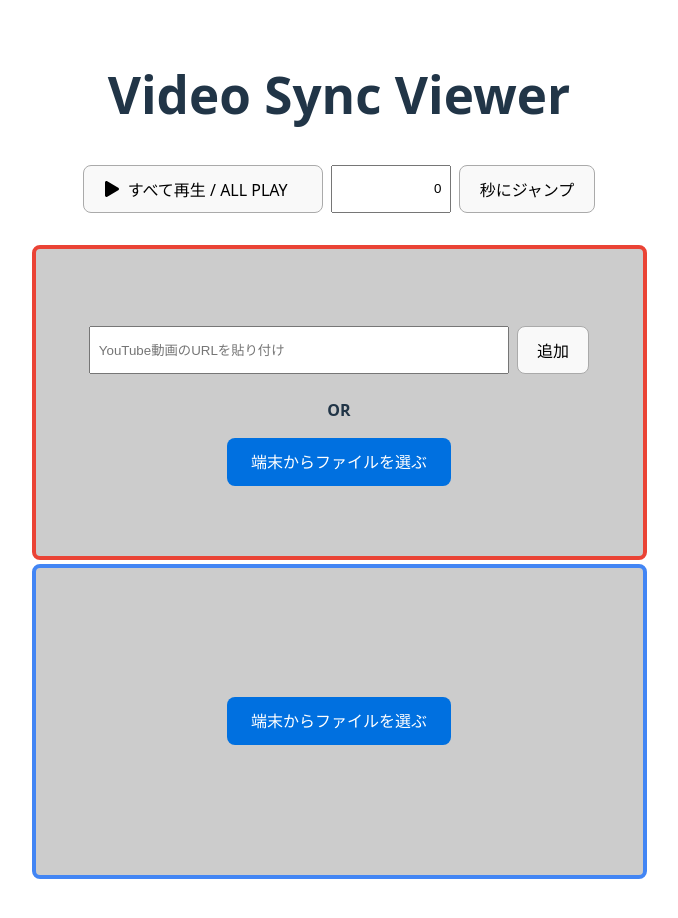
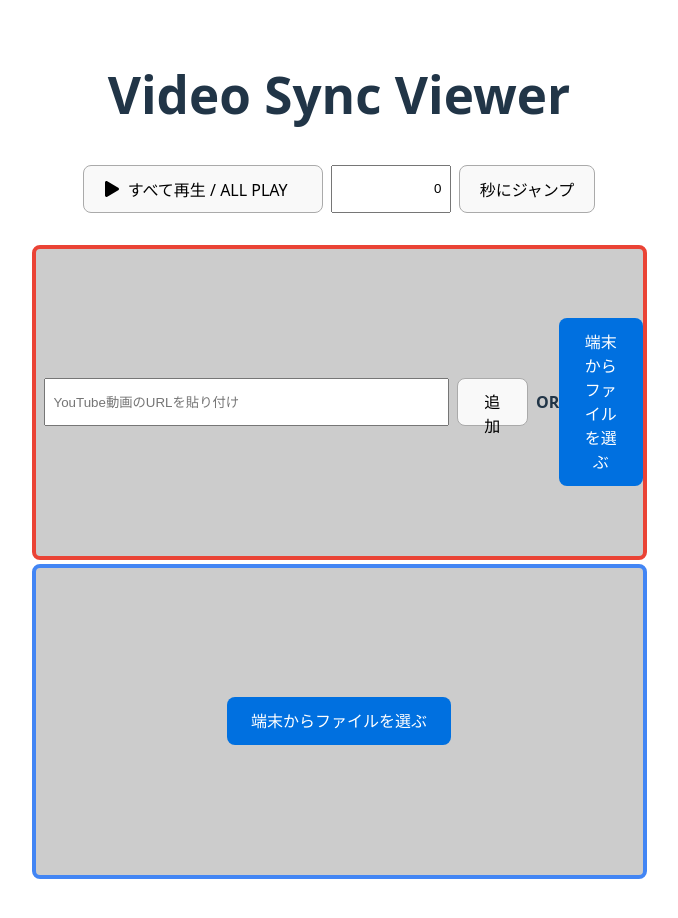
Before and after one commit to KMMThmurakami/syncMovie, a React (Vite) app: page / in a window 1280 px wide. Shown: the top 918 px of the page, without its empty margins (301-979 px from the left). Built offline with nearby package versions, Linux system fonts and the light colour scheme.

Commit message:
refactor

```diff
--- a/src/App.tsx
+++ b/src/App.tsx
@@ -201,7 +201,7 @@ function App() {
               }
             >
               {url === "" || url === null ? (
-                <div className={styles.inputContainerMovie}>
+                <>
                   {/* YouTube動画の複数同時再生は規約違反になるため1つしか選択させない */}
                   {index === 0 && (
                     <>
@@ -218,7 +218,7 @@ function App() {
                     index={index}
                     handleFileChange={handleFileChange}
                   />
-                </div>
+                </>
               ) : (
                 <Draggable
                   nodeRef={nodeRef}
```
